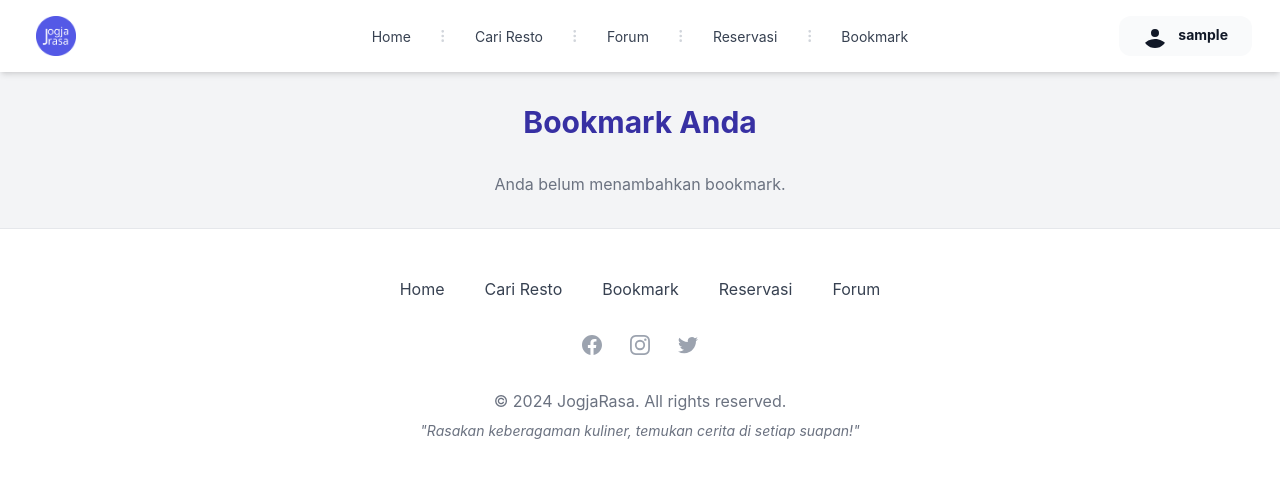
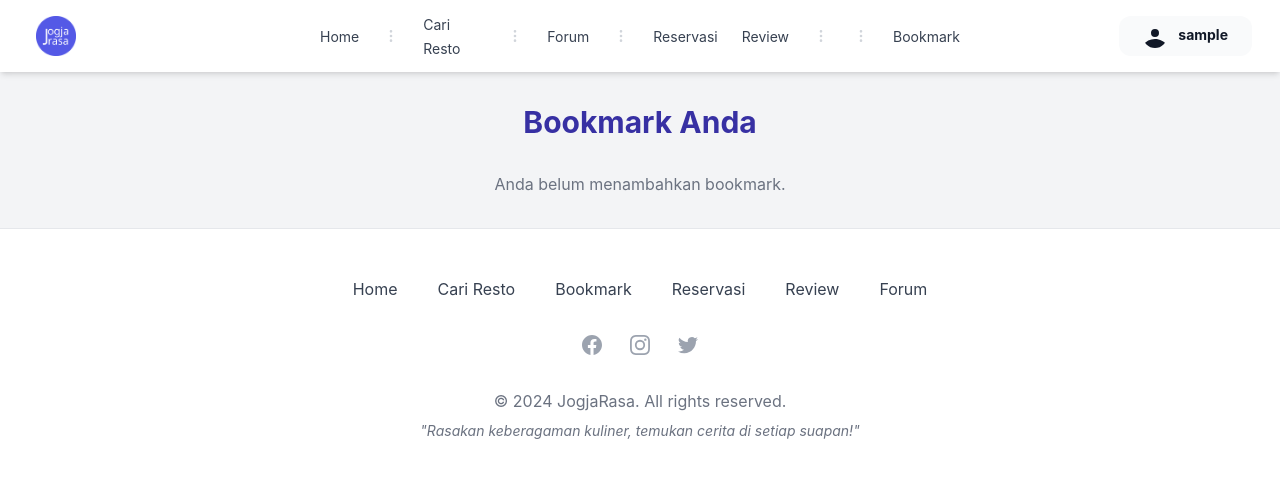
Before and after one commit to F02-PBP/jogja-rasa, a Django app: page /bookmark/ in a window 1280 px wide. Shown: the top 488 px of the page. Run offline with Django 5.2, Linux system fonts and the light colour scheme; the visitor is signed in with stand-in values (Sample User, id 1); data that the repository does not hold is empty; some libraries are stand-ins or nearby versions.

Commit message:
add review to navbar and footer

```diff
--- a/templates/footer.html
+++ b/templates/footer.html
@@ -51,6 +51,23 @@
           class="text-base leading-6 text-gray-700 hover:text-navy-600 transition duration-300 auth-required"
         >
           Reservasi
+        </a>
+        {% endif %}
+      </div>
+      <div class="px-5 py-2">
+        {% if user.is_authenticated %}
+        <a
+          href="/review"
+          class="text-base leading-6 text-gray-700 hover:text-navy-600 transition duration-300"
+        >
+          Review
+        </a>
+        {% else %}
+        <a
+          href="#"
+          class="text-base leading-6 text-gray-700 hover:text-navy-600 transition duration-300 auth-required"
+        >
+          Review
         </a>
         {% endif %}
       </div>
--- a/templates/navbar.html
+++ b/templates/navbar.html
@@ -124,6 +124,38 @@
         Reservasi
       </a>
       {% endif %}
+    </li>
+    <li>
+      {% if user.is_authenticated %}
+      <a
+        class="text-sm text-gray-700 hover:text-navy-600 transition-colors duration-300 ease-in-out"
+        href="/review"
+        >Review</a
+      >
+      {% else %}
+      <a
+        href="#"
+        class="text-sm text-gray-700 hover:text-navy-600 transition-colors duration-300 ease-in-out auth-required"
+      >
+        Review
+      </a>
+      {% endif %}
+    </li>
+    <li class="text-gray-300">
+      <svg
+        xmlns="http://www.w3.org/2000/svg"
+        fill="none"
+        stroke="currentColor"
+        class="w-4 h-4 current-fill"
+        viewBox="0 0 24 24"
+      >
+        <path
+          stroke-linecap="round"
+          stroke-linejoin="round"
+          stroke-width="2"
+          d="M12 5v0m0 7v0m0 7v0m0-13a1 1 0 110-2 1 1 0 010 2zm0 7a1 1 0 110-2 1 1 0 010 2zm0 7a1 1 0 110-2 1 1 0 010 2z"
+        />
+      </svg>
     </li>
     <li class="text-gray-300">
       <svg
```
